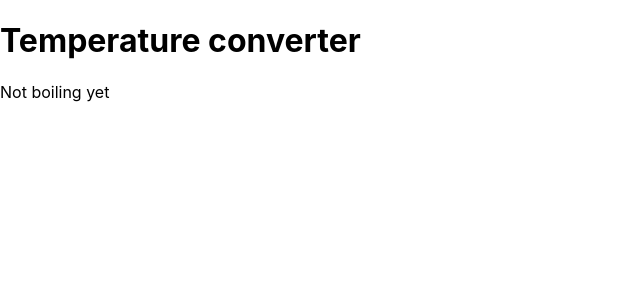
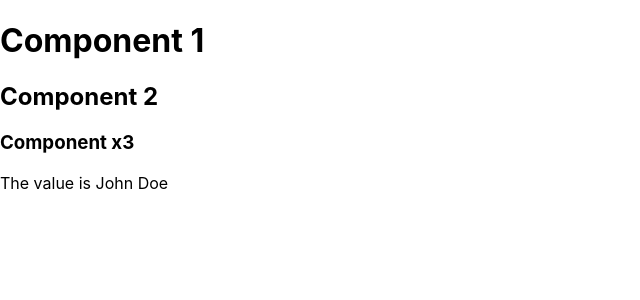
Before and after one commit to adler96/react-review, a React (Create React App) app: page / in a window 1280 px wide. Shown: the top 300 px of the page, without its empty margins (0-640 px from the left). Built offline with nearby package versions, Linux system fonts and the light colour scheme.

Commit message:
test hooks

```diff
--- a/src/App.js
+++ b/src/App.js
@@ -1,66 +1,40 @@
-import React from 'react';
-import Child from './Child';
+import React, { createContext, useContext, useState } from 'react';
 
-class App extends React.Component {
-  constructor(props) {
-    super(props);
-    this.state = {
-      currentTemperature: '',
-      currentUnit: 'c'
-    };
-    this.handleCelsiusChange = this.handleCelsiusChange.bind(this);
-    this.handleFahrenheitChange = this.handleFahrenheitChange.bind(this);
-  }
 
-  tempUnits = {
-    c: 'Celsius',
-    f: 'Fahrenheit'
-  };
+let userContext = createContext();
 
-  toCelsius(tempF) {
-    return (tempF - 32) * 5/9;
-  }
+function App() {
+  let [user, setUser] = useState('John Doe');
 
-  toFahrenheit(tempC, ) {
-    return (9/5 * tempC) + 32;
-  }
+  return (
+    <>
+    <userContext.Provider value={user}>
+      <h1>Component 1</h1>
+      <Comp1/>
+    </userContext.Provider>
 
-  handleCelsiusChange(value) {
-    this.setState({currentUnit: 'c', currentTemperature: value});
-  }
+    </>
+  );
+}
 
-  handleFahrenheitChange(value) {
-    this.setState({currentUnit: 'f', currentTemperature: value});
-  }
+function Comp1() {
 
-  tryConvert(temp, converter) {
-    let temperature = parseFloat(temp);
-    if(Number.isNaN(temperature)) {
-      return '';
-    }
-    temperature = Math.round(
-      converter(temperature) * 1000
-      ) / 1000;
-    return temperature.toString();
-  }
+  return (
+    <>
+    <h2>Component 2</h2>
+    <Comp2 />
+    </>
+  );
+}
 
-  render() {
-    const scale = this.state.currentUnit;
-    const temperature = this.state.currentTemperature;
-    const celsius = scale === 'f' ? this.tryConvert(temperature, this.toCelsius) : temperature;
-    const fahrenheit = scale === 'c' ? this.tryConvert(temperature, this.toFahrenheit) : temperature;
-
-    return (
-      <div>
-        <h1>Temperature converter</h1>
-        <Child temp={celsius} onChange={this.handleCelsiusChange} scale={"c"} />
-        <Child temp={fahrenheit} onChange={this.handleFahrenheitChange} scale={"f"} />
-        <div>
-          {celsius >= 100 ? "The water is boiling" : "Not boiling yet"}
-        </div>
-      </div>
-    );
-  }
+function Comp2() {
+  let user = useContext(userContext);
+  return (
+    <>
+    <h3>Component x3</h3>
+    <p>The value is {user}</p>
+    </>
+  );
 }
 
 export default App;
--- a/src/Child.jsx
+++ /dev/null
@@ -1,21 +0,0 @@
-import React from 'react';
-
-class Child extends React.Component {
-    constructor(props) {
-        super(props);
-        this.handleChange = this.handleChange.bind(this);
-    }
-
-    handleChange(e) {
-        this.props.onChange(e.target.value);
-    }
-
-    render() {
-        return (
-            <>
-          </>
-        );
-    }
-}
-
-export default Child;
```
